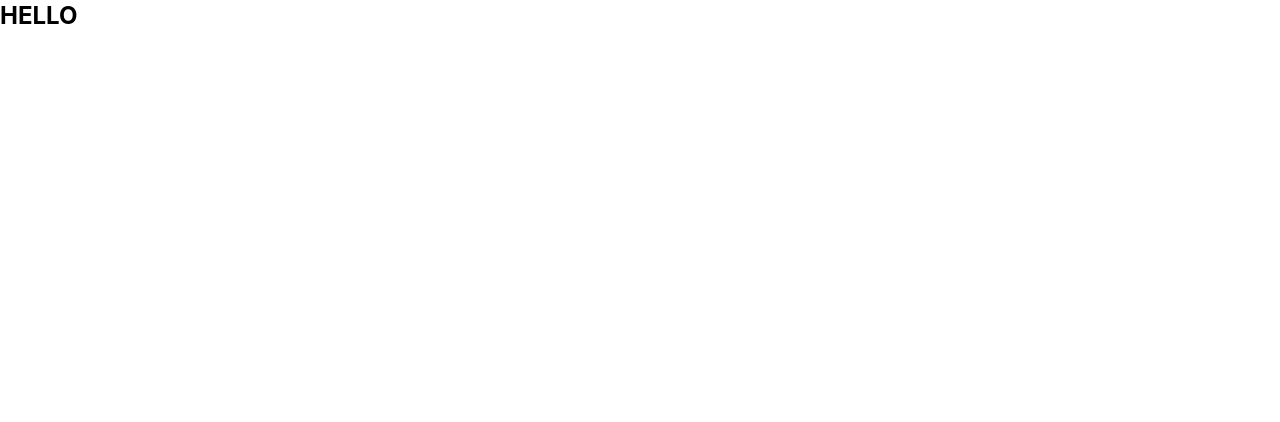
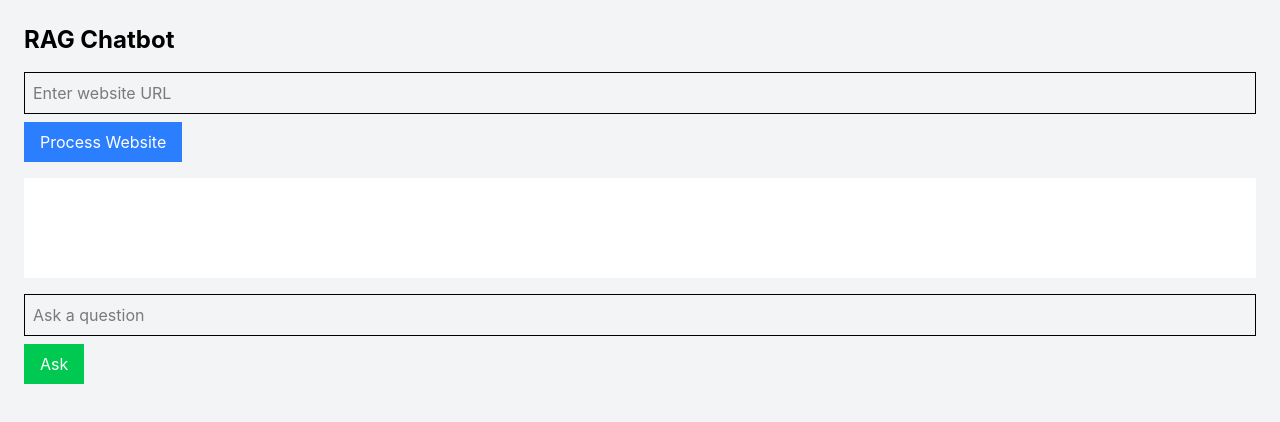
Before and after one commit to SaiDushyant/rag-chatbot, a React app in the folder frontend/: page / in a window 1280 px wide. Shown: the top 422 px of the page. Built offline with nearby package versions, Linux system fonts and the light colour scheme; the HTML template or start-up script is replaced by a standard one.

Commit message:
Built chat UI with URL input, message state management, and backend API integration for chatbot interaction

```diff
--- a/frontend/src/App.jsx
+++ b/frontend/src/App.jsx
@@ -1,5 +1,78 @@
+import { useState } from "react";
+import axios from "axios";
+
 function App() {
-  return <h1 className="text-2xl font-bold">HELLO</h1>;
+  const [url, setUrl] = useState("");
+  const [question, setQuestion] = useState("");
+  const [messages, setMessages] = useState([]);
+
+  const API = "http://127.0.0.1:8000";
+
+  const processUrl = async () => {
+    await axios.post(`${API}/process?url=${url}`);
+    alert("Website processed!");
+  };
+
+  const askQuestion = async () => {
+    const res = await axios.get(`${API}/ask?query=${question}`);
+
+    setMessages([
+      ...messages,
+      { type: "user", text: question },
+      { type: "bot", text: res.data.answer },
+    ]);
+
+    setQuestion("");
+  };
+
+  return (
+    <div className="min-h-screen bg-gray-100 p-6">
+      <h1 className="text-2xl font-bold mb-4">RAG Chatbot</h1>
+
+      {/* URL Input */}
+      <div className="mb-4">
+        <input
+          type="text"
+          placeholder="Enter website URL"
+          className="p-2 border w-full"
+          value={url}
+          onChange={(e) => setUrl(e.target.value)}
+        />
+        <button
+          onClick={processUrl}
+          className="mt-2 px-4 py-2 bg-blue-500 text-white"
+        >
+          Process Website
+        </button>
+      </div>
+
+      {/* Chat */}
+      <div className="bg-white p-4 h-25 overflow-y-auto mb-4">
+        {messages.map((msg, idx) => (
+          <div key={idx} className="mb-2">
+            <b>{msg.type === "user" ? "You:" : "Bot:"}</b> {msg.text}
+          </div>
+        ))}
+      </div>
+
+      {/* Question */}
+      <div>
+        <input
+          type="text"
+          placeholder="Ask a question"
+          className="p-2 border w-full"
+          value={question}
+          onChange={(e) => setQuestion(e.target.value)}
+        />
+        <button
+          onClick={askQuestion}
+          className="mt-2 px-4 py-2 bg-green-500 text-white"
+        >
+          Ask
+        </button>
+      </div>
+    </div>
+  );
 }
 
 export default App;
```
